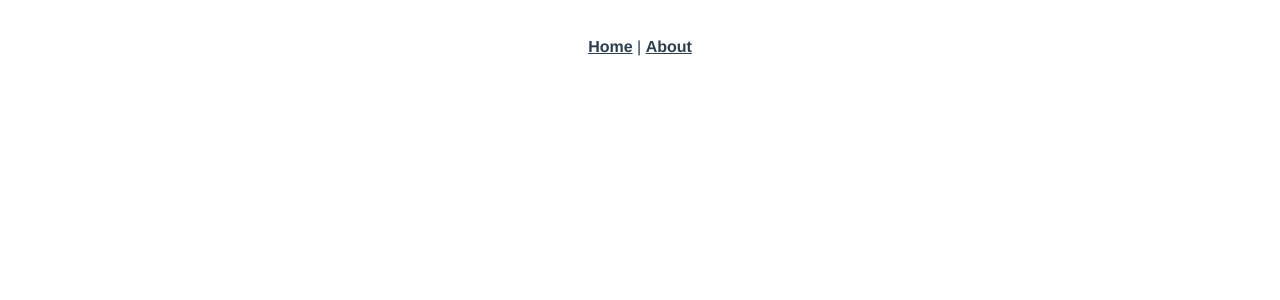
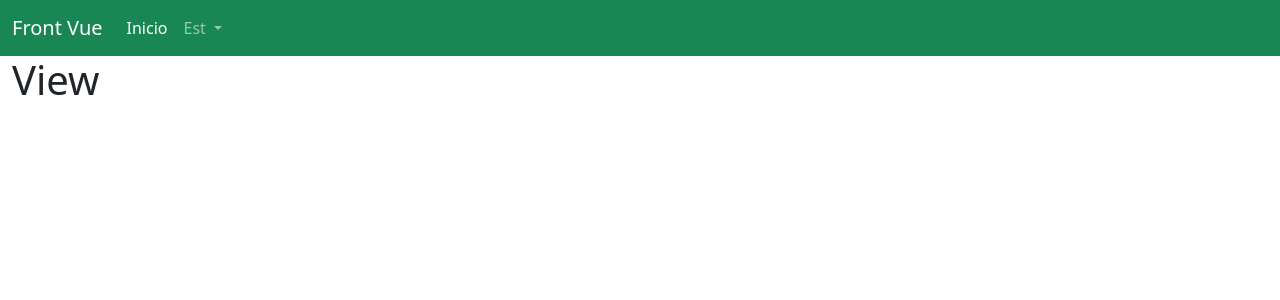
Before and after one commit to IrvinCuriel/frontvuelar, a Vue app: page /viewE/1 in a window 1280 px wide. Before the commit this address had no page. Shown: the top 300 px of the page. Built offline with nearby package versions, Linux system fonts and the light colour scheme.

Commit message:
Menú navegacion

```diff
--- a/package.json
+++ b/package.json
@@ -8,6 +8,8 @@
   },
   "dependencies": {
     "@fortawesome/fontawesome": "^1.1.8",
+    "@fortawesome/fontawesome-free": "^6.5.2",
+    "@popperjs/core": "^2.11.8",
     "axios": "^1.7.2",
     "bootstrap": "^5.3.3",
     "core-js": "^3.8.3",
--- a/src/App.vue
+++ b/src/App.vue
@@ -1,30 +1,33 @@
 <template>
-  <nav>
-    <router-link to="/">Home</router-link> |
-    <router-link to="/about">About</router-link>
+  <nav class="navbar navbar-expand-lg navbar-dark bg-success">
+    <div class="container-fluid">
+      <a class="navbar-brand" href="#">Front Vue</a>
+      <button class="navbar-toggler" type="button" data-bs-toggle="collapse" data-bs-target="#navbarSupportedContent" aria-controls="navbarSupportedContent" aria-expanded="false" aria-label="Toggle navigation">
+        <span class="navbar-toggler-icon"></span>
+      </button>
+      <div class="collapse navbar-collapse" id="navbarSupportedContent">
+        <ul class="navbar-nav me-auto mb-2 mb-lg-0">
+          <li class="nav-item">
+            <a class="nav-link active" aria-current="page" href="#">Inicio</a>
+          </li>
+          <li class="nav-item dropdown">
+            <a class="nav-link dropdown-toggle" href="#" role="button" data-bs-toggle="dropdown" aria-expanded="false">
+              Est
+            </a>
+            <ul class="dropdown-menu">
+              <li>
+                <router-link class="dropdown-item" to="/">Listar Est</router-link>
+              </li>
+              <li>
+                <router-link class="dropdown-item" to="/createE">Registrar Nuevo</router-link>
+              </li>
+            </ul>
+          </li>
+        </ul>
+      </div>
+    </div>
   </nav>
-  <router-view/>
+  <div class="container-fluid">
+    <router-view/>
+  </div>
 </template>
-
-<style>
-#app {
-  font-family: Avenir, Helvetica, Arial, sans-serif;
-  -webkit-font-smoothing: antialiased;
-  -moz-osx-font-smoothing: grayscale;
-  text-align: center;
-  color: #2c3e50;
-}
-
-nav {
-  padding: 30px;
-}
-
-nav a {
-  font-weight: bold;
-  color: #2c3e50;
-}
-
-nav a.router-link-exact-active {
-  color: #42b983;
-}
-</style>
--- a/src/main.js
+++ b/src/main.js
@@ -2,5 +2,9 @@ import { createApp } from 'vue'
 import App from './App.vue'
 import router from './router'
 import store from './store'
+import '@fortawesome/fontawesome-free/css/all.min.css';
+import 'bootstrap/dist/css/bootstrap.css'
 
 createApp(App).use(store).use(router).mount('#app')
+
+import 'bootstrap/dist/js/bootstrap'
--- a/src/router/index.js
+++ b/src/router/index.js
@@ -1,11 +1,30 @@
 import { createRouter, createWebHistory } from 'vue-router'
 import HomeView from '../views/HomeView.vue'
+import EstudianteNew from '../views/EstudianteNew.vue'
+import EstudianteEdit from '../views/EstudianteEdit.vue'
+import EstudianteView from '../views/EstudianteView.vue'
+
 
 const routes = [
   {
     path: '/',
     name: 'home',
     component: HomeView
+  },
+  {
+    path: '/createE',
+    name: 'createE',
+    component: EstudianteNew
+  },
+  {
+    path: '/editE/:id',
+    name: 'editE',
+    component: EstudianteEdit
+  },
+  {
+    path: '/viewE/:id',
+    name: 'viewE',
+    component: EstudianteView
   },
   {
     path: '/about',
--- /dev/null
+++ b/src/views/EstudianteEdit.vue
@@ -0,0 +1,5 @@
+<template>
+    <div class="about">
+      <h1>Edit</h1>
+    </div>
+  </template>
--- /dev/null
+++ b/src/views/EstudianteNew.vue
@@ -0,0 +1,5 @@
+<template>
+    <div class="about">
+      <h1>New</h1>
+    </div>
+  </template>
--- /dev/null
+++ b/src/views/EstudianteView.vue
@@ -0,0 +1,5 @@
+<template>
+    <div class="about">
+      <h1>View</h1>
+    </div>
+  </template>
```
Also changed, not shown: 1 other file (tests, documents, lock files or other folders).
